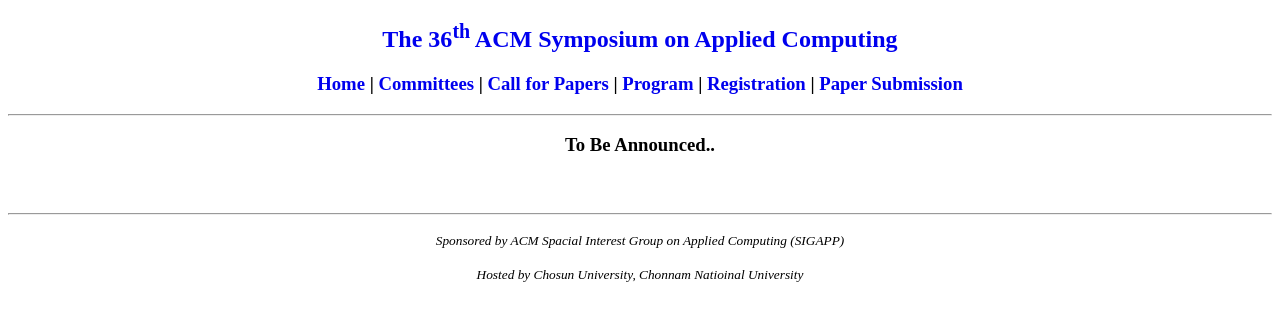
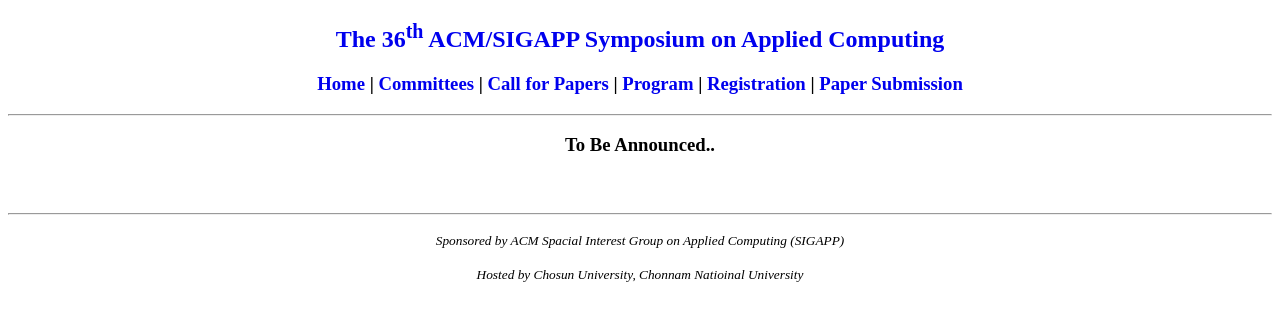
Before and after one commit to sac-dash/2021, a Jekyll site: the page built from program/index.html, in a window 1280 px wide. Shown: the top 321 px of the page. Built offline with Jekyll 4.4.1, drawn with Linux system fonts in a browser that asks for light colours.

Commit message:
Update header.html

```diff
--- a/_includes/header.html
+++ b/_includes/header.html
@@ -1,7 +1,7 @@
 <div>
     <center>
         <header>
-            <h2><a style="text-decoration:none" href='http://sac-dash.github.io/2021/'>The 36<sup>th</sup> ACM Symposium on Applied Computing</a></h2>
+            <h2><a style="text-decoration:none" href='http://sac-dash.github.io/2021/'>The 36<sup>th</sup> ACM/SIGAPP Symposium on Applied Computing</a></h2>
         </header>
 
         <h3><a style="text-decoration:none" href='http://sac-dash.github.io/2021/'> Home</a> | <a style="text-decoration:none" href='http://sac-dash.github.io/2021/committee/'>Committees</a> | <a style="text-decoration:none" href='http://sac-dash.github.io/2021/papers/'>Call for Papers</a> | <a style="text-decoration:none" href='http://sac-dash.github.io/2021/program/'>Program</a> | <a style="text-decoration:none" href='http://sac-dash.github.io/2021/registration/'>Registration</a> | <a style="text-decoration:none" href='http://sac-dash.github.io/2021/submission/'>Paper Submission</a></h3>
```
